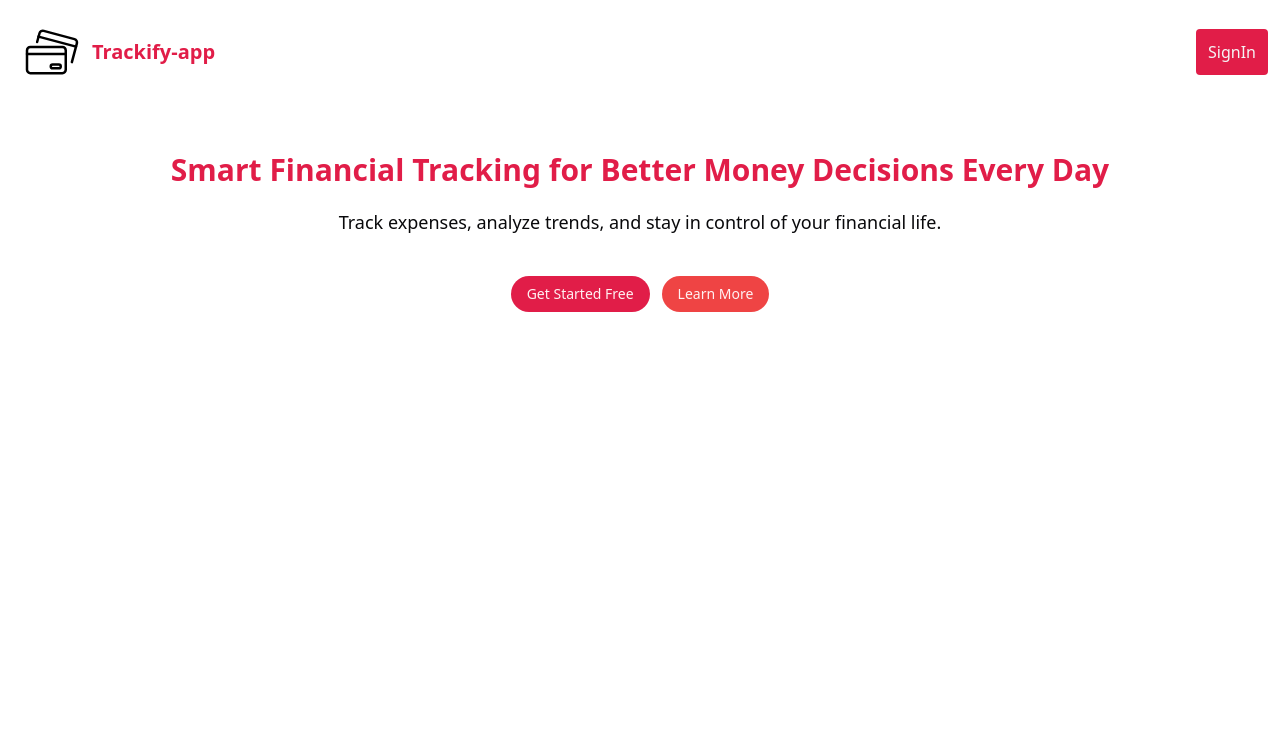
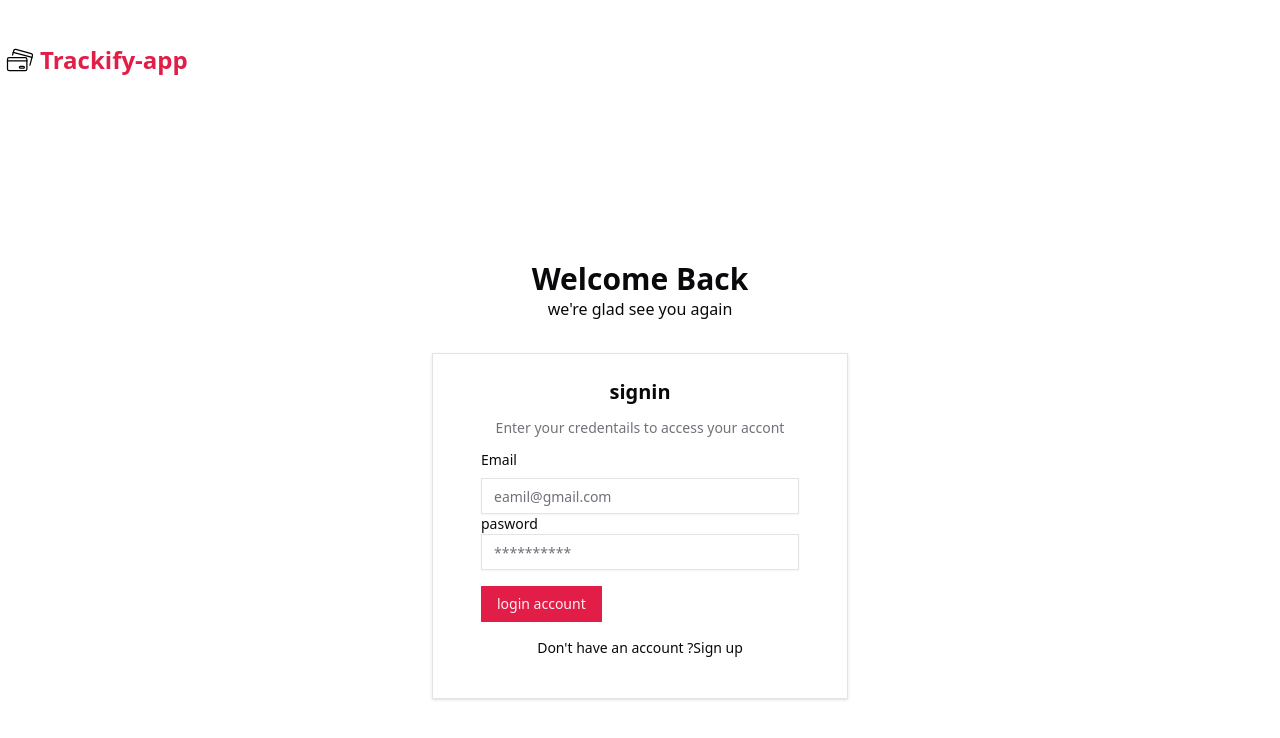
Before and after one commit to Ayubabdirahmaan/Trackify-app, a React app in the folder frontend/: page /login in a window 1280 px wide. Shown: the top 738 px of the page. Built offline with nearby package versions, Linux system fonts and the light colour scheme; the HTML template or start-up script is replaced by a standard one.

Commit message:
feat :login form

```diff
--- a/frontend/package.json
+++ b/frontend/package.json
@@ -21,6 +21,7 @@
     "react-dom": "^19.2.0",
     "react-router-dom": "^7.13.0",
     "tailwind-merge": "^3.4.1",
+    "tailwind-variants": "^3.2.2",
     "tailwindcss": "^4.1.18"
   },
   "devDependencies": {
--- a/frontend/src/App.jsx
+++ b/frontend/src/App.jsx
@@ -1,11 +1,19 @@
+import { Route, Routes } from "react-router-dom";
 import { LadingPage } from "./Pages/ladingPage";
+import { LoginPage } from "./Pages/auth/LoginPage";
+import { RegistrationPage } from "./Pages/auth/RegistrationPage";
 
 
 function App() {
   return (
-    <div>
-     <LadingPage />
-    </div>
+   <>
+   <Routes>
+    <Route path="/login" element={<LoginPage />} />
+    <Route path="/register" element={<RegistrationPage />} />
+    <Route path="/login" element={<LoginPage />} />
+    <Route path="/" element={<LadingPage />} />
+   </Routes>
+   </>
   )
 }
 
--- /dev/null
+++ b/frontend/src/Pages/Dashboard/AdminDashbord.jsx
@@ -0,0 +1,7 @@
+import React from 'react'
+
+export const AdminDashbord = () => {
+  return (
+    <div>AdminDashbord</div>
+  )
+}
--- /dev/null
+++ b/frontend/src/Pages/Dashboard/Dashboard.jsx
@@ -0,0 +1,7 @@
+import React from 'react'
+
+export const Dashboard = () => {
+  return (
+    <div>Dashboard</div>
+  )
+}
--- a/frontend/src/Pages/LadingPage.jsx
+++ b/frontend/src/Pages/LadingPage.jsx
@@ -13,17 +13,17 @@ export const LadingPage = () => {
           <div>
             <img src={logoTracker} className="w-20 h-20" alt="" />
           </div>
-          <div className="text-xl font-semibold text-primary cursor-pointer ">
+          <div className="text-2xl font-semibold text-primary cursor-pointer ">
             Trackify-app
           </div>
         </div>
         {/* singIn */}
         <div>
           <Link
-            to="/signin"
+            to="/login"
             className="bg-primary text-secondary p-3 w-10 h-10 rounded mt-2"
           >
-            SignIn
+            Sign In
           </Link>
         </div>
       </header>
--- /dev/null
+++ b/frontend/src/Pages/auth/LoginPage.jsx
@@ -0,0 +1,31 @@
+import React from "react";
+import logoTracker from "../auth/logoTracker.svg";
+import { Link } from "react-router-dom";
+import { LoginForm } from "@/components/Auth/LoginForm";
+
+export const LoginPage = () => {
+  return (
+    <>
+      <div className="max-w-7xl mx-auto">
+        {/* header section */}
+        <div className="flex items-center mt-10">
+          <img src={logoTracker} className="w-10 h-10" alt="" />
+          <Link to={"/"} className="text-primary text-2xl font-semibold">
+            Trackify-app
+          </Link>
+        </div>
+      </div>
+      {/* login section */}
+      <div className="min-h-screen flex flex-col justify-center items-center bg-background ">
+        <div className="z-10 w-full max-w-md px-4">
+          <div className="mb-8 text-center">
+            <h2 className="text-3xl font-bold text-foreground">Welcome Back</h2>
+            <p>we're glad see you again</p>
+          </div>
+            <LoginForm />
+        </div>
+
+      </div>
+    </>
+  );
+};
--- /dev/null
+++ b/frontend/src/Pages/auth/RegistrationPage.jsx
@@ -0,0 +1,7 @@
+import React from 'react'
+
+export const RegistrationPage = () => {
+  return (
+    <div>RegistrationPage</div>
+  )
+}
--- /dev/null
+++ b/frontend/src/components/Auth/LoginForm.jsx
@@ -0,0 +1,74 @@
+import React, { useState } from "react";
+import {
+  Card,
+  CardContent,
+  CardDescription,
+  CardFooter,
+  CardHeader,
+  CardTitle,
+} from "../ui/card";
+import { Input } from "../ui/input";
+
+import { useNavigate } from "react-router-dom";
+import { Button } from "../ui/button";
+
+export const LoginForm = () => {
+  const [formValues, setFoarmValues] = useState({
+    email: "",
+    password: "",
+  });
+
+  const handleInputChange = () => {};
+
+  const navigate = useNavigate();
+  return (
+    <Card className={"rounded-md w-full border-border "}>
+      <CardHeader className={"space-y-1 pb-4"}>
+        <CardTitle className={"text-xl text-center"}>signin</CardTitle>
+        <CardDescription className={"text-center"}>
+          <p>Enter your credentails to access your accont</p>
+        </CardDescription>
+        <form>
+          <CardContent>
+            <div className="space-y-2 pt-0">
+              <div className="text-sm font-medium text-left">Email</div>
+              <Input
+                type={"email"}
+                name="email"
+                placeholder="eamil@gmail.com"
+                required
+                value={formValues.email}
+                onChange={handleInputChange}
+              />
+            </div>
+            <div className="spac-y-2 pt-0">
+              <div className="text-sm font-medium text-left">pasword</div>
+              <Input
+                type={"password"}
+                name="password"
+                placeholder="**********"
+                required
+                value={formValues.password}
+                onChange={handleInputChange}
+              />
+            </div>
+
+            <div className="py-4">
+              <Button type="submit" className="rounded-md">
+                login account
+              </Button>
+            </div>
+          </CardContent>
+          <div>
+            <CardFooter className={"flex justify-center pt-0"}>
+              <div className="text-center text-sm">
+                Don't have an account ?
+                <a onClick={() => navigate("/register")}>Sign up</a>
+              </div>
+            </CardFooter>
+          </div>
+        </form>
+      </CardHeader>
+    </Card>
+  );
+};
--- /dev/null
+++ b/frontend/src/components/ui/card.jsx
@@ -0,0 +1,101 @@
+import * as React from "react"
+
+import { cn } from "@/lib/utils"
+
+function Card({
+  className,
+  ...props
+}) {
+  return (
+    <div
+      data-slot="card"
+      className={cn(
+        "bg-card text-card-foreground flex flex-col gap-6 rounded-xl border py-6 shadow-sm",
+        className
+      )}
+      {...props} />
+  );
+}
+
+function CardHeader({
+  className,
+  ...props
+}) {
+  return (
+    <div
+      data-slot="card-header"
+      className={cn(
+        "@container/card-header grid auto-rows-min grid-rows-[auto_auto] items-start gap-2 px-6 has-data-[slot=card-action]:grid-cols-[1fr_auto] [.border-b]:pb-6",
+        className
+      )}
+      {...props} />
+  );
+}
+
+function CardTitle({
+  className,
+  ...props
+}) {
+  return (
+    <div
+      data-slot="card-title"
+      className={cn("leading-none font-semibold", className)}
+      {...props} />
+  );
+}
+
+function CardDescription({
+  className,
+  ...props
+}) {
+  return (
+    <div
+      data-slot="card-description"
+      className={cn("text-muted-foreground text-sm", className)}
+      {...props} />
+  );
+}
+
+function CardAction({
+  className,
+  ...props
+}) {
+  return (
+    <div
+      data-slot="card-action"
+      className={cn(
+        "col-start-2 row-span-2 row-start-1 self-start justify-self-end",
+        className
+      )}
+      {...props} />
+  );
+}
+
+function CardContent({
+  className,
+  ...props
+}) {
+  return (<div data-slot="card-content" className={cn("px-6", className)} {...props} />);
+}
+
+function CardFooter({
+  className,
+  ...props
+}) {
+  return (
+    <div
+      data-slot="card-footer"
+      className={cn("flex items-center px-6 [.border-t]:pt-6", className)}
+      {...props} />
+  );
+}
+
+export {
+  Card,
+  CardHeader,
+  CardFooter,
+  CardTitle,
+  CardAction,
+  CardDescription,
+  CardContent,
+}
--- a/frontend/src/index.css
+++ b/frontend/src/index.css
@@ -1,6 +1,6 @@
 @import "tailwindcss";
 @import "tw-animate-css";
-@import "shadcn/tailwind.css";
+
 
 @custom-variant dark (&:is(.dark *));
 
--- /dev/null
+++ b/frontend/tailwind.config.js
@@ -0,0 +1,19 @@
+module.exports = {
+  content: [
+    "./src/**/*.{js,ts,jsx,tsx}",
+    "./components/**/*.{js,ts,jsx,tsx}"
+  ],
+  safelist: [
+    "rounded-none",
+    "rounded-sm",
+    "rounded",
+    "rounded-md",
+    "rounded-lg",
+    "rounded-xl",
+    "rounded-2xl",
+    "rounded-3xl",
+    "rounded-full"
+  ],
+  theme: { extend: {} },
+  plugins: [],
+}
```
Also changed, not shown: frontend/src/Pages/auth/logoTracker.svg (added), 1 other file (tests, documents, lock files or other folders).
